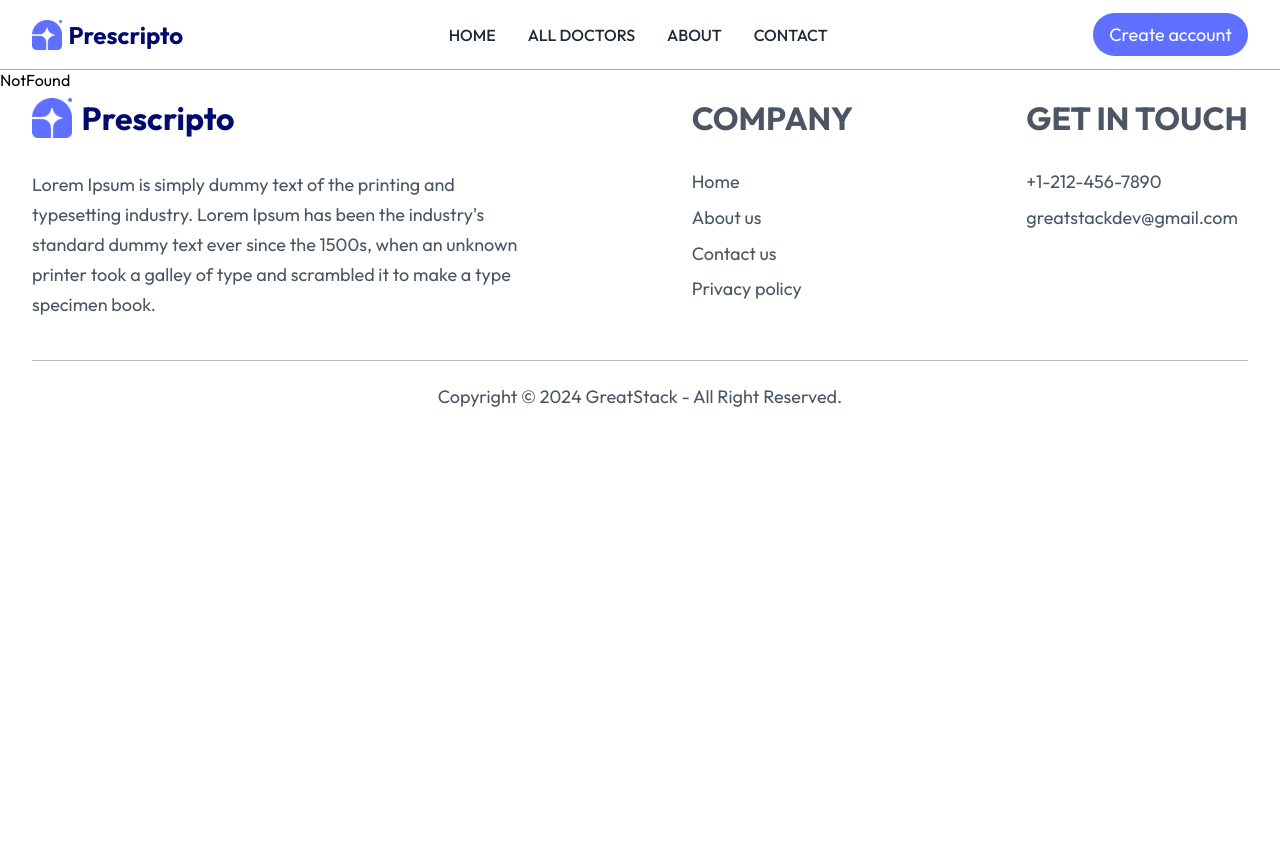
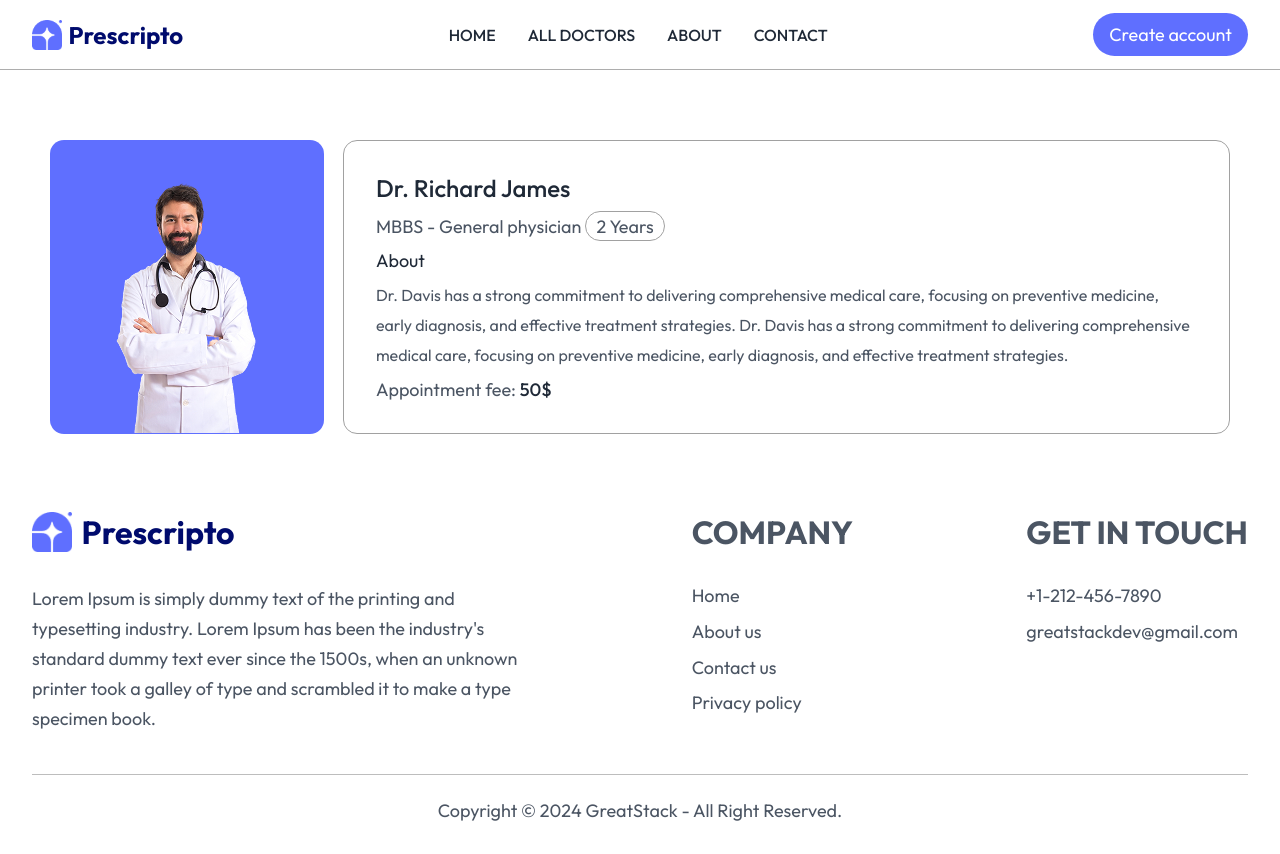
Before and after one commit to ahmed-maatty/Prescripto, a React (Vite) app in the folder client/: page /doctor/1 in a window 1280 px wide. Before the commit the page ends 800 px from the top, so only its background shows below. Built offline with nearby package versions, Linux system fonts and the light colour scheme.

Commit message:
specific doctor

```diff
--- a/client/src/components/fragments/BringDoctors.tsx
+++ b/client/src/components/fragments/BringDoctors.tsx
@@ -1,5 +1,6 @@
 import React, { useEffect, useState } from "react";
 import { doctors } from "../json/doctors.json";
+import { Link } from "react-router-dom";
 
 interface Iprops {
   Specialize?: string;
@@ -18,7 +19,7 @@ function BringDoctors({ Specialize }: Iprops) {
   return (
     <div className="bring_doctors">
       {filterDoctor.map((doctor, index) => (
-        <div className="doctor" key={index}>
+        <Link to={`/doctor/${doctor.id}`} className="doctor" key={index}>
           <div className="doc_img">
             <img
               src={doctor.image ?? "/default-image.png"}
@@ -34,7 +35,7 @@ function BringDoctors({ Specialize }: Iprops) {
               {doctor.specialization ?? "Not specified"}
             </p>
           </div>
-        </div>
+        </Link>
       ))}
     </div>
   );
--- a/client/src/components/json/doctors.json
+++ b/client/src/components/json/doctors.json
@@ -5,70 +5,111 @@
       "name": "Dr. Richard James",
       "specialization": "General physician",
       "status": "Available",
-      "image": "/assets/doctor1.png"
+      "image": "/assets/doctor1.png",
+      "about" : "Dr. Davis has a strong commitment to delivering comprehensive medical care, focusing on preventive medicine, early diagnosis, and effective treatment strategies. Dr. Davis has a strong commitment to delivering comprehensive medical care, focusing on preventive medicine, early diagnosis, and effective treatment strategies.",
+      "degree" : "MBBS",
+      "fee":"50$",
+      "experience" : "2 Years"
     },
     {
       "id": 2,
       "name": "Dr. Richard James",
       "specialization": "Gynecologist",
       "status": "Available",
-      "image": "/assets/doctor2.png"
+      "image": "/assets/doctor2.png",
+      "about" : "Dr. Davis has a strong commitment to delivering comprehensive medical care, focusing on preventive medicine, early diagnosis, and effective treatment strategies. Dr. Davis has a strong commitment to delivering comprehensive medical care, focusing on preventive medicine, early diagnosis, and effective treatment strategies.",
+      "degree" : "MBBS",
+      "fee":"50$",
+      "experience" : "2 Years"
     },
     {
       "id": 3,
       "name": "Dr. Richard James",
       "specialization": "Dermatologist",
       "status": "Available",
-      "image": "/assets/doctor3.png"
+      "image": "/assets/doctor3.png",
+      "about" : "Dr. Davis has a strong commitment to delivering comprehensive medical care, focusing on preventive medicine, early diagnosis, and effective treatment strategies. Dr. Davis has a strong commitment to delivering comprehensive medical care, focusing on preventive medicine, early diagnosis, and effective treatment strategies.",
+      "degree" : "MBBS",
+      "fee":"50$",
+      "experience" : "2 Years"
+
     },
     {
       "id": 4,
       "name": "Dr. Richard James",
       "specialization": "Dermatologist",
       "status": "Available",
-      "image": "/assets/doctor4.png"
+      "image": "/assets/doctor4.png",
+      "about" : "Dr. Davis has a strong commitment to delivering comprehensive medical care, focusing on preventive medicine, early diagnosis, and effective treatment strategies. Dr. Davis has a strong commitment to delivering comprehensive medical care, focusing on preventive medicine, early diagnosis, and effective treatment strategies.",
+      "degree" : "MBBS",
+      "fee":"50$",
+      "experience" : "2 Years"
     },
     {
       "id": 5,
       "name": "Dr. Richard James",
       "specialization": "Pediatricians",
       "status": "Available",
-      "image": "/assets/doctor5.png"
+      "image": "/assets/doctor5.png",
+      "about" : "Dr. Davis has a strong commitment to delivering comprehensive medical care, focusing on preventive medicine, early diagnosis, and effective treatment strategies. Dr. Davis has a strong commitment to delivering comprehensive medical care, focusing on preventive medicine, early diagnosis, and effective treatment strategies.",
+      "degree" : "MBBS",
+      "fee":"50$",
+      "experience" : "2 Years"
     },
     {
       "id": 6,
       "name": "Dr. Richard James",
       "specialization": "Neurologist",
       "status": "Available",
-      "image": "/assets/doctor1.png"
+      "image": "/assets/doctor1.png",
+      "about" : "Dr. Davis has a strong commitment to delivering comprehensive medical care, focusing on preventive medicine, early diagnosis, and effective treatment strategies. Dr. Davis has a strong commitment to delivering comprehensive medical care, focusing on preventive medicine, early diagnosis, and effective treatment strategies.",
+      "degree" : "MBBS",
+      "fee":"50$",
+      "experience" : "2 Years"
     },
     {
       "id": 7,
       "name": "Dr. Richard James",
       "specialization": "Neurologist",
       "status": "Available",
-      "image": "/assets/doctor2.png"
+      "image": "/assets/doctor2.png",
+      "about" : "Dr. Davis has a strong commitment to delivering comprehensive medical care, focusing on preventive medicine, early diagnosis, and effective treatment strategies. Dr. Davis has a strong commitment to delivering comprehensive medical care, focusing on preventive medicine, early diagnosis, and effective treatment strategies.",
+      "degree" : "MBBS",
+      "fee":"50$",
+      "experience" : "2 Years"
     },
     {
       "id": 8,
       "name": "Dr. Richard James",
       "specialization": "Gastroenterologist",
       "status": "Available",
-      "image": "/assets/doctor3.png"
+      "image": "/assets/doctor3.png",
+      "about" : "Dr. Davis has a strong commitment to delivering comprehensive medical care, focusing on preventive medicine, early diagnosis, and effective treatment strategies. Dr. Davis has a strong commitment to delivering comprehensive medical care, focusing on preventive medicine, early diagnosis, and effective treatment strategies.",
+      "degree" : "MBBS",
+      "fee":"50$",
+      "experience" : "2 Years"
     },
     {
       "id": 9,
       "name": "Dr. Richard James",
       "specialization": "Gastroenterologist",
       "status": "Available",
-      "image": "/assets/doctor4.png"
+      "image": "/assets/doctor4.png",
+      "about" :"Dr. Davis has a strong commitment to delivering comprehensive medical care, focusing on preventive medicine, early diagnosis, and effective treatment strategies. Dr. Davis has a strong commitment to delivering comprehensive medical care, focusing on preventive medicine, early diagnosis, and effective treatment strategies.",
+      "degree" : "MBBS",
+      "fee":"50$",
+      "experience" : "2 Years"
     },
     {
       "id": 10,
       "name": "Dr. Richard James",
       "specialization": "Gastroenterologist",
       "status": "Available",
-      "image": "/assets/doctor5.png"
+      "image": "/assets/doctor5.png",
+      "about" : "Dr. Davis has a strong commitment to delivering comprehensive medical care, focusing on preventive medicine, early diagnosis, and effective treatment strategies. Dr. Davis has a strong commitment to delivering comprehensive medical care, focusing on preventive medicine, early diagnosis, and effective treatment strategies.",
+      "degree" : "MBBS",
+      "fee":"50$",
+      "experience" : "2 Years"
     }
   ]
 }
--- /dev/null
+++ b/client/src/components/pages/DoctorDetails.tsx
@@ -0,0 +1,42 @@
+import React, { useEffect, useState } from "react";
+import { useParams } from "react-router-dom";
+import { doctors } from "../json/doctors.json";
+
+type doctorData = {
+  id: number;
+  name: string;
+  specialization: string;
+  status: string;
+  image: string;
+  about:string;
+  degree:string;
+  fee:string;
+  experience:string;
+}
+
+function DoctorDetails() {
+  const { id } = useParams();
+  const [doctor, setDoctor] = useState<doctorData | null >(null);
+  useEffect(() => {
+    const doc : doctorData = doctors.filter((doc) => doc.id === Number(id))[0];
+    setDoctor(doc);
+  }, []);
+  return (
+    <section className="specia_doctor_section">
+      <div className="doctor_info">
+        <div className="doctor_Img">
+          <img src={doctor?.image} alt="" />
+        </div>
+        <div className="doctor_data">
+          <h1>{doctor?.name}</h1>
+          <h4>{doctor?.degree} - {doctor?.specialization} <span>{doctor?.experience}</span></h4>
+          <p className="about">About</p>
+          <p className="about-content">{doctor?.about}</p>
+          <p className="doctor-fee">Appointment fee: <span>{doctor?.fee}</span></p>
+        </div>
+      </div>
+    </section>
+  );
+}
+
+export default DoctorDetails;
--- a/client/src/components/routes/Routes.tsx
+++ b/client/src/components/routes/Routes.tsx
@@ -13,6 +13,7 @@ import Register from "../pages/Register";
 import { ToastContainer } from "react-toastify";
 import AllDoctors from "../pages/AllDoctors";
 import About from "../pages/About";
+import DoctorDetails from "../pages/DoctorDetails";
 
 function Routes() {
   return (
@@ -24,6 +25,7 @@ function Routes() {
         <Route path={"/login"} element={<Login />} />
         <Route path={"/register"} element={<Register />} />
         <Route path={"/all-doctors"} element={<AllDoctors />} />
+        <Route path={"/doctor/:id"} element={<DoctorDetails />} />
         <Route path={"/about"} element={<About />} />
         <Route path="*" element={<NotFound />} />
       </RoutesContainer>
--- a/client/src/styles/main.scss
+++ b/client/src/styles/main.scss
@@ -397,7 +397,7 @@ footer {
   .about-contact {
     display: flex;
     gap: 1.5rem;
-    .aboutImg{
+    .aboutImg {
       flex: 1;
       img {
         width: 100%;
@@ -408,7 +408,7 @@ footer {
       flex: 3;
       line-height: 33px;
       color: $second_font_color;
-      h6{
+      h6 {
         margin-bottom: 2rem;
         font-size: 18px;
         color: $main_font_color;
@@ -431,14 +431,14 @@ footer {
       }
     }
     .table {
-      border: 1px solid #ABABAB;
+      border: 1px solid #ababab;
       display: flex;
       div {
         padding: 50px;
         flex: 1;
-        &.middle{
-          border-left: 1px solid #ABABAB;
-          border-right: 1px solid #ABABAB;
+        &.middle {
+          border-left: 1px solid #ababab;
+          border-right: 1px solid #ababab;
         }
         h5 {
           margin-bottom: 2rem;
@@ -525,3 +525,73 @@ footer {
     }
   }
 }
+
+.specia_doctor_section {
+  padding: 70px 50px;
+  .doctor_info {
+    display: flex;
+    align-items: center;
+    justify-content: center;
+    gap: 1.2rem;
+    .doctor_Img {
+      flex: 1;
+      text-align: center;
+      background-color: $baby_blue_color;
+      border-radius: 14px;
+      align-self: stretch;
+      display: flex;
+      align-items: flex-end;
+      justify-content: center;
+      img {
+        object-fit: contain;
+      }
+    }
+    .doctor_data {
+      flex: 3;
+      padding: 2rem;
+      border: 1px solid #a1a1a1;
+      border-radius: 14px;
+      h1 {
+        font-weight: 500;
+        color: $main_font_color;
+      }
+      h4 {
+        padding-top: 0.5rem;
+        color: $second_font_color;
+        font : {
+          size: 18px;
+          weight: 400;
+        }
+        span {
+          padding: 0.2em;
+          height: 30px;
+          width: 80px;
+          text-align: center;
+          border: 1px solid #a1a1a1;
+          border-radius: 25px;
+          display: inline-flex;
+          align-items: center;
+          justify-content: center;
+        }
+      }
+      .about{
+        color: $main_font_color;
+        margin: 0.5rem 0;
+        font-size: 18px;
+      }
+      .about-content {
+        color: $second_font_color;
+        line-height: 30px;
+      }
+      .doctor-fee {
+        font-size: 18px;
+        color: $second_font_color;
+        margin-top: 0.5rem;
+        span {
+          font-weight: 500;
+          color: $main_font_color;
+        }
+      }
+    }
+  }
+}
```
